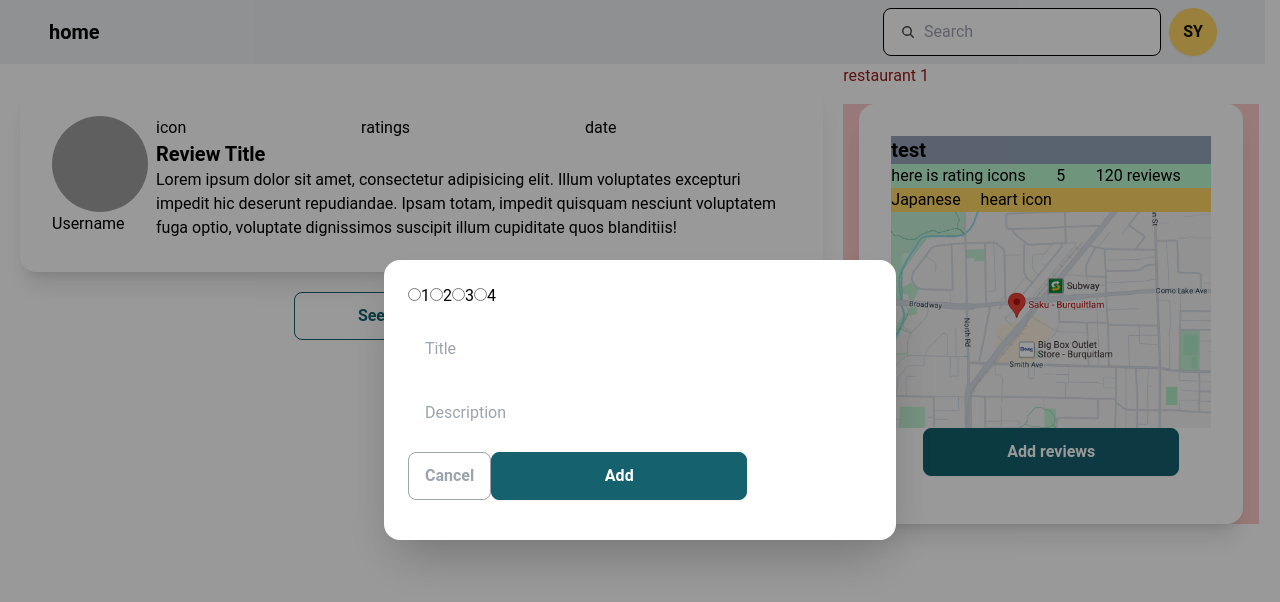
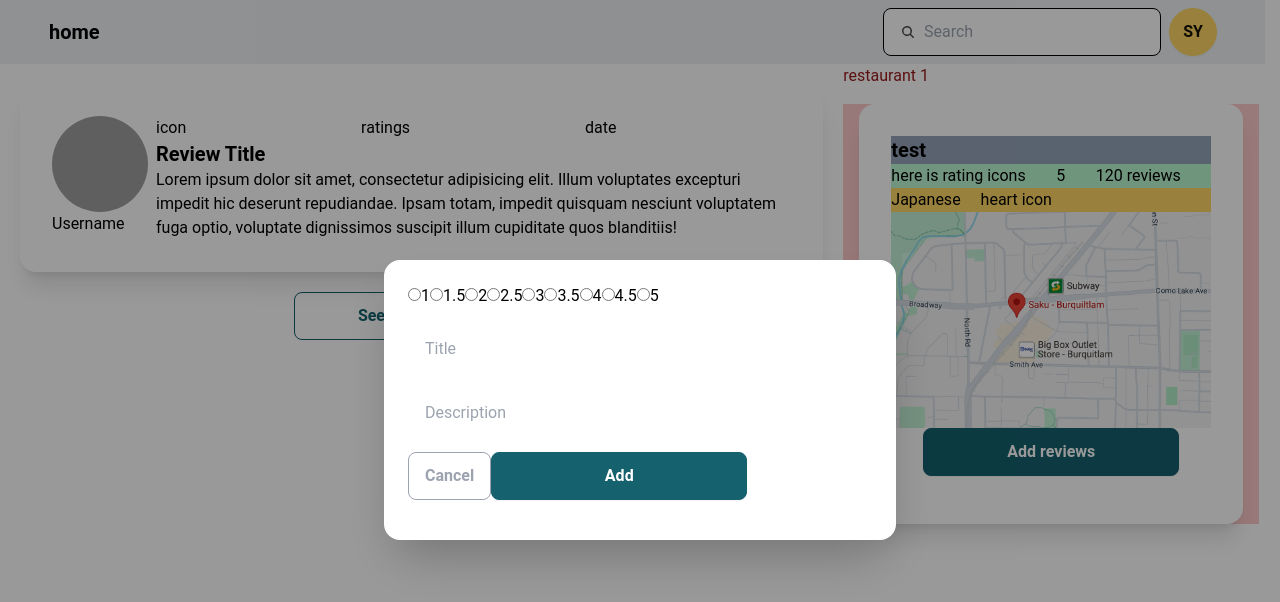
Before and after one commit to yll9108/restaurant_review, a Next.js app in the folder client/: page /restaurants/1 in a window 1280 px wide. Both pictures are taken after a click on the button "Add reviews". Shown: the top 602 px of the page. Built offline with nearby package versions, Linux system fonts and the light colour scheme; grey boxes are pictures that could not be loaded.

Commit message:
add options calculations

```diff
--- a/client/src/app/components/review/AddReview.tsx
+++ b/client/src/app/components/review/AddReview.tsx
@@ -1,7 +1,26 @@
 import { Button } from "@/components/common/button";
 import React from "react";
+import {
+  BsEmojiAngry,
+  BsEmojiAngryFill,
+  BsEmojiAstonished,
+  BsEmojiAstonishedFill,
+  BsEmojiExpressionless,
+  BsEmojiExpressionlessFill,
+  BsEmojiSmile,
+  BsEmojiSmileFill,
+  BsEmojiHeartEyes,
+  BsEmojiHeartEyesFill,
+} from "react-icons/bs";
 
 function AddReview() {
+  const options = [];
+  for (let i = 1.0; i <= 5.0; i += 0.5) {
+    options.push(i);
+  }
+
+  // const optionsWithFace =
+
   return (
     <>
       <Button
@@ -22,18 +41,13 @@ function AddReview() {
           <form method="dialog" className="flex flex-col gap-4">
             {/* if there is a button in form, it will close the modal */}
             <div className="flex">
-              <label>
-                <input type="radio" name="options" />1
-              </label>
-              <label>
-                <input type="radio" name="options" />2
-              </label>
-              <label>
-                <input type="radio" name="options" />3
-              </label>
-              <label>
-                <input type="radio" name="options" />4
-              </label>
+              {options.map((option) => (
+                <label key={option}>
+                  <input type="radio" name="options" value={option} />
+                  {option}
+                  {/* {option.face} */}
+                </label>
+              ))}
             </div>
 
             <input type="text" className="input" placeholder="Title" />
```
